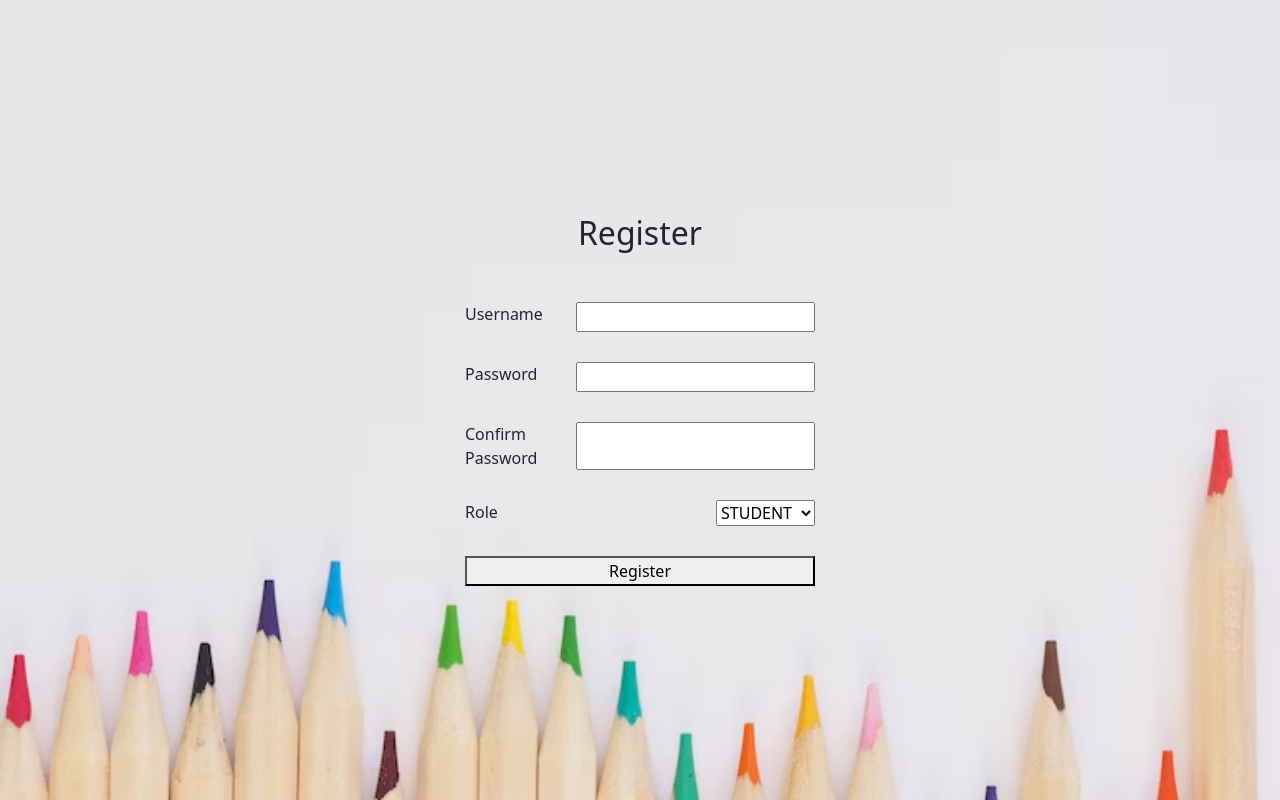
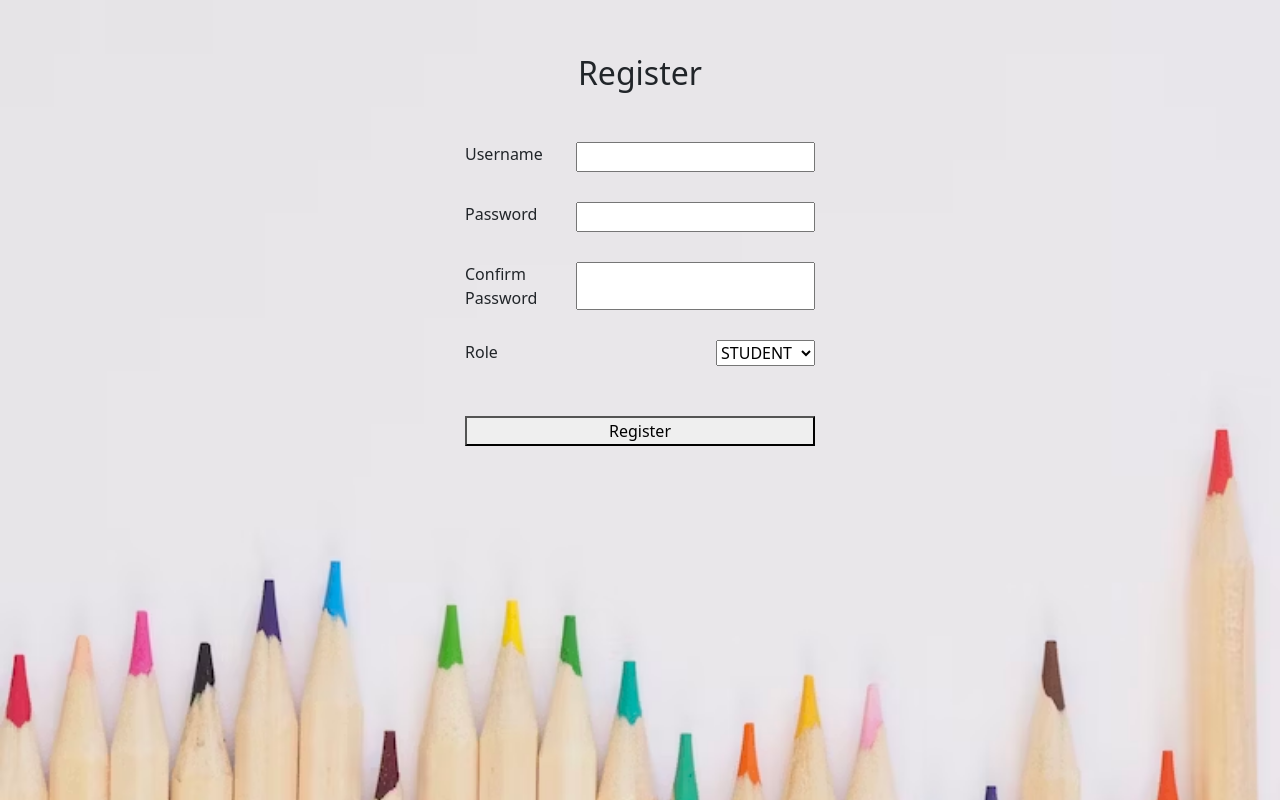
Before and after one commit to Rappyyy/LMS_FrontEnd, a React (Create React App) app: page /RegisterForm in a window 1280 px wide. Built offline with nearby package versions, Linux system fonts and the light colour scheme.

Commit message:
Finished product

```diff
--- a/src/components/LearnerDashboard.css
+++ b/src/components/LearnerDashboard.css
@@ -1,6 +1,6 @@
 .container {
   text-align: center;
-  margin-top: 250px;
+  margin-top: 200px;
 }
 
 .header {
--- a/src/components/RegisterForm.css
+++ b/src/components/RegisterForm.css
@@ -6,6 +6,7 @@
   display: flex;
   flex-direction: column;
   align-items: center;
+  margin-bottom: 300px;
 }
 .register-container h2 {
   margin-bottom: 50px;
@@ -15,3 +16,7 @@
   display: flex;
   justify-content: space-between;
 }
+
+.register {
+  margin-top: 20px;
+}
--- a/src/components/RegisterForm.js
+++ b/src/components/RegisterForm.js
@@ -55,7 +55,6 @@ const RegisterForm = () => {
       <form onSubmit={handleSubmit} className="register-form">
         <div className="form-group">
           <label htmlFor="username">Username</label>
-
           <input
             type="text"
             id="username"
@@ -100,7 +99,9 @@ const RegisterForm = () => {
           </select>
         </div>
 
-        <button type="submit">Register</button>
+        <button type="submit" className="register">
+          Register
+        </button>
       </form>
       <ToastContainer />
     </div>
```
